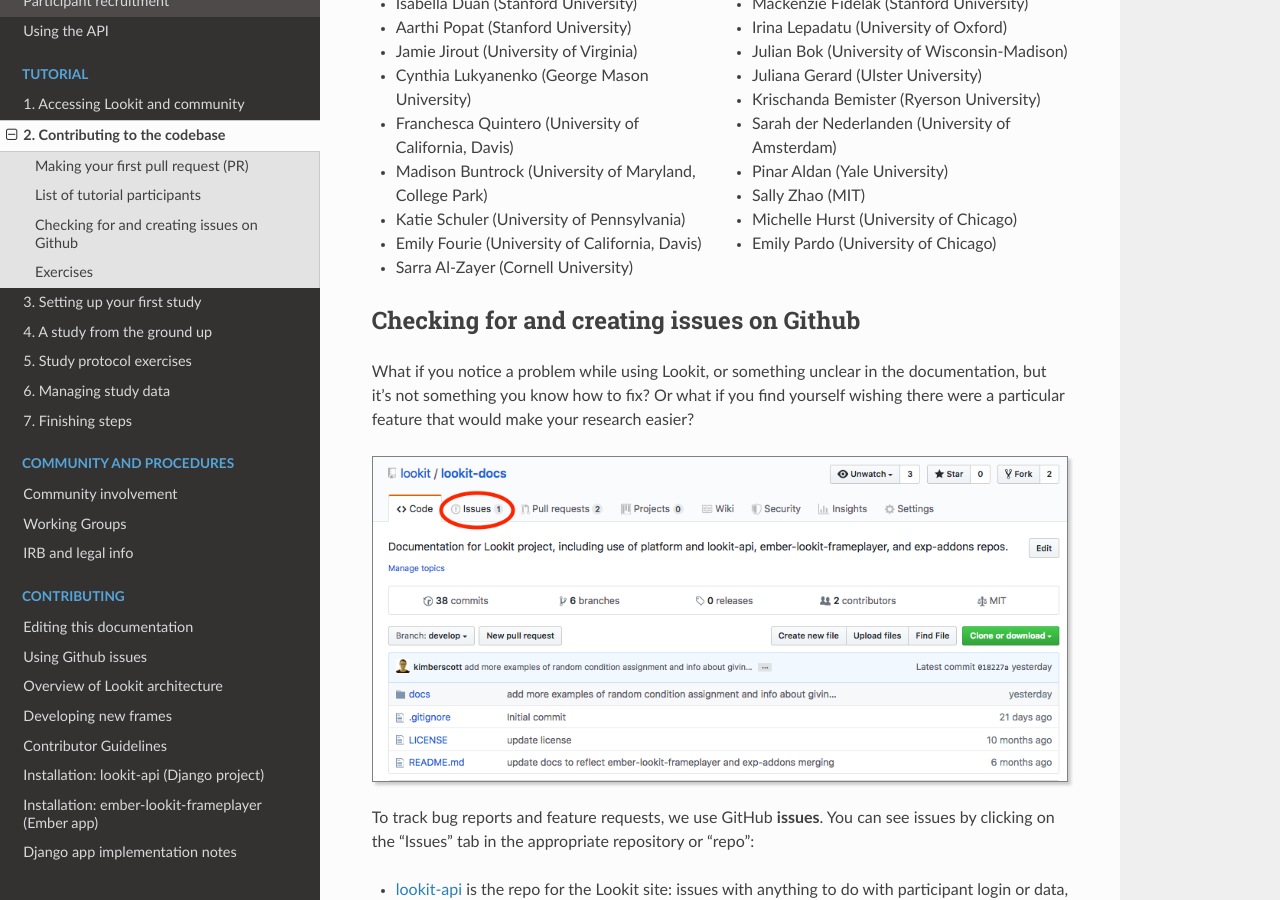
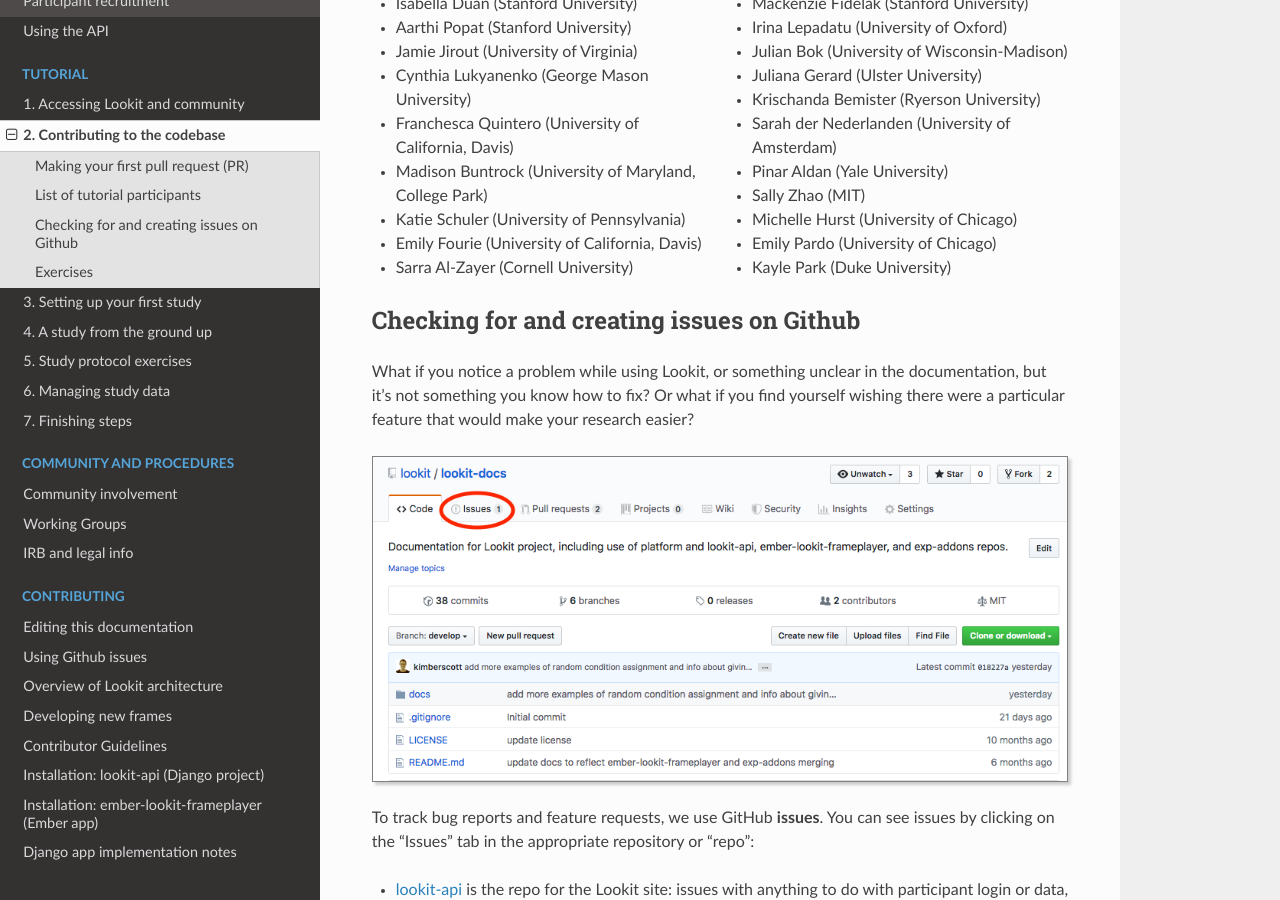
Before and after one commit to lookit/lookit-docs, a Sphinx documentation site: the page built from docs/source/tutorial-contributing.rst, in a window 1280 px wide and 900 px high, scrolled down 6657 px. Built offline with Sphinx 7.4.7 and the Read the Docs theme 2.0.0, drawn with Linux system fonts in a browser that asks for light colours.

Commit message:
Add tutorial participant to the list

```diff
--- a/docs/source/tutorial-contributing.rst
+++ b/docs/source/tutorial-contributing.rst
@@ -241,7 +241,7 @@
 - Sally Zhao (MIT)
 - Michelle Hurst (University of Chicago)
 - Emily Pardo (University of Chicago)
-
+- Kayle Park (Duke University)
 
 Checking for and creating issues on Github
 -------------------------------------------
```
